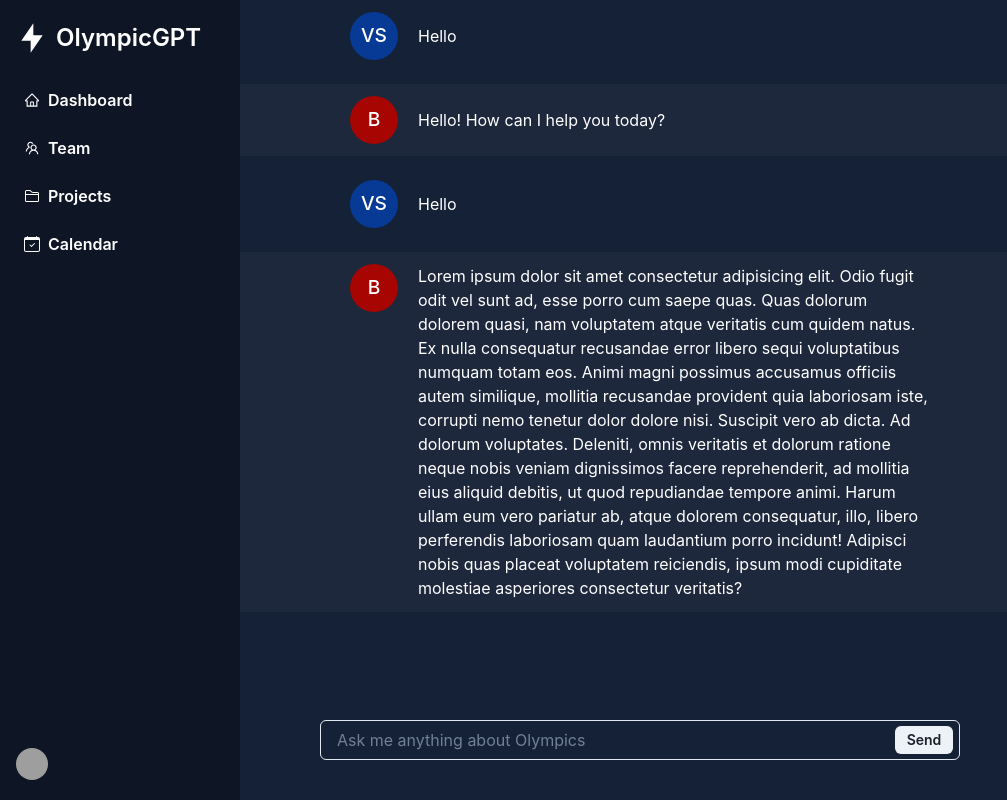
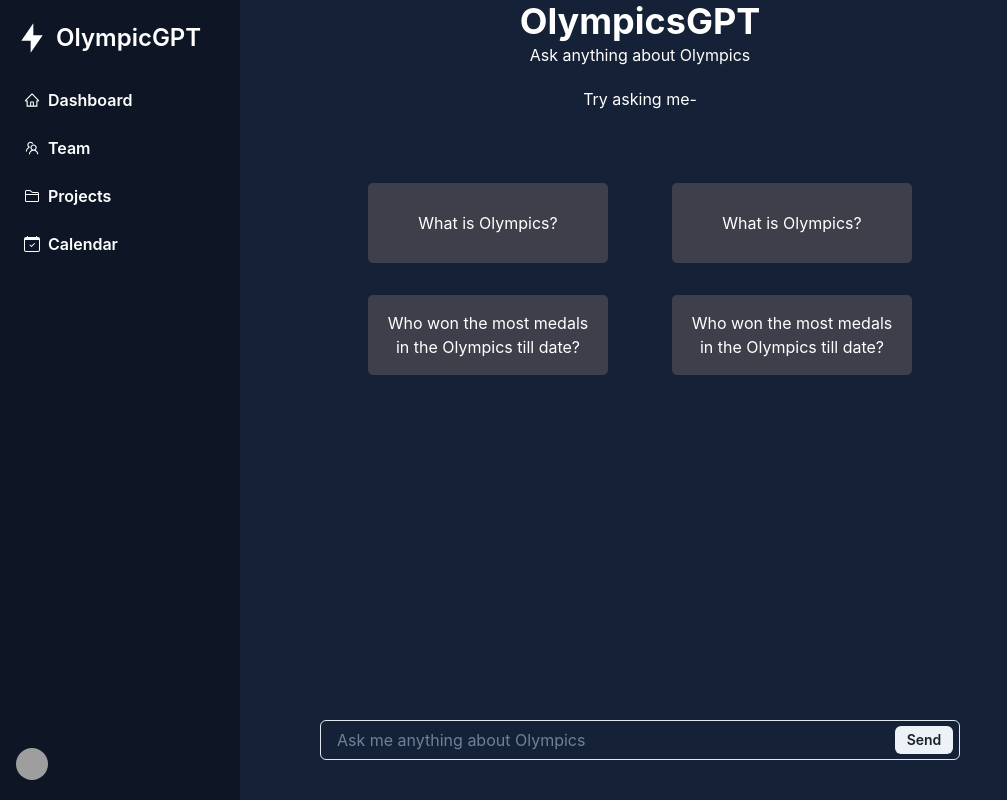
Before and after one commit to shakzodk/olym-gpt, a React (Vite) app in the folder frontend/: page / in a window 1280 px wide. Shown: the whole page, without its empty margins (0-1007 px from the left). Built offline with nearby package versions, Linux system fonts and the light colour scheme; grey boxes are pictures that could not be loaded.

Commit message:
integrated fronted with the backend

```diff
--- a/frontend/src/components/chat/chat.component.jsx
+++ b/frontend/src/components/chat/chat.component.jsx
@@ -1,32 +1,27 @@
 import ChatExample from "./example.component";
 import Message from "../message/message.component";
 import { Flex, Box } from "@chakra-ui/react";
+import {useSelector} from "react-redux";
+import { selectChat } from "../../store/chat/chat.selector";
 
-let chats = [
-    [
-        {role: "user", text: "Hello"},
-        {role: "system", text: "Hello! How can I help you today?"},
-    ],
-
-    [
-        {role: "user", text: "Hello"},
-        {role: "system", text: "Lorem ipsum dolor sit amet consectetur adipisicing elit. Odio fugit odit vel sunt ad, esse porro cum saepe quas. Quas dolorum dolorem quasi, nam voluptatem atque veritatis cum quidem natus. Ex nulla consequatur recusandae error libero sequi voluptatibus numquam totam eos. Animi magni possimus accusamus officiis autem similique, mollitia recusandae provident quia laboriosam iste, corrupti nemo tenetur dolor dolore nisi. Suscipit vero ab dicta. Ad dolorum voluptates. Deleniti, omnis veritatis et dolorum ratione neque nobis veniam dignissimos facere reprehenderit, ad mollitia eius aliquid debitis, ut quod repudiandae tempore animi. Harum ullam eum vero pariatur ab, atque dolorem consequatur, illo, libero perferendis laboriosam quam laudantium porro incidunt! Adipisci nobis quas placeat voluptatem reiciendis, ipsum modi cupiditate molestiae asperiores consectetur veritatis?"}
-    ],
-]
+// let chats = [
+//     {role: "user", text: "Hello"},
+//     {role: "system", text: "Hello! How can I help you today?"},
+//     {role: "user", text: "Hello"},
+//     {role: "system", text: "Lorem ipsum dolor sit amet consectetur adipisicing elit. Odio fugit odit vel sunt ad, esse porro cum saepe quas. Quas dolorum dolorem quasi, nam voluptatem atque veritatis cum quidem natus. Ex nulla consequatur recusandae error libero sequi voluptatibus numquam totam eos. Animi magni possimus accusamus officiis autem similique, mollitia recusandae provident quia laboriosam iste, corrupti nemo tenetur dolor dolore nisi. Suscipit vero ab dicta. Ad dolorum voluptates. Deleniti, omnis veritatis et dolorum ratione neque nobis veniam dignissimos facere reprehenderit, ad mollitia eius aliquid debitis, ut quod repudiandae tempore animi. Harum ullam eum vero pariatur ab, atque dolorem consequatur, illo, libero perferendis laboriosam quam laudantium porro incidunt! Adipisci nobis quas placeat voluptatem reiciendis, ipsum modi cupiditate molestiae asperiores consectetur veritatis?"}
+// ]
 
 const Chat = () => {
+    const chats = useSelector(selectChat);
+    console.log("chats",chats);
     return(
         <>
         <Flex justify="center" align="center" flexDirection="column">
             {
-                chats.length <= 0 ? <ChatExample /> : chats.map((chat, index) => {
+                chats.length <= 0 ? <ChatExample /> : chats.map((message, index) => {
                     return(
                         <Box w="100%" key={index}>
-                            {chat.map((message, index) => {
-                                return(
-                                    <Message key={index} message={message.text} role={message.role} />
-                                )
-                            })}
+                            <Message key={index} message={message.text} role={message.role} />
                         </Box>
                     )
                 })
--- a/frontend/src/components/chatInput/chatInput.component.jsx
+++ b/frontend/src/components/chatInput/chatInput.component.jsx
@@ -1,11 +1,25 @@
 import { Flex, Input, InputGroup, InputRightElement, Button } from "@chakra-ui/react";
 import { useState } from "react";
+import { useDispatch } from "react-redux";
+import { addMessage } from "../../store/chat/chat.reducer";
 
 const ChatInput = () => {
     const [query, setQuery] = useState('')
+    const dispatch = useDispatch()
     const handleChange = (event) => setQuery(event.target.value)
-    const handleSubmit = () => {
+    const handleSubmit = async (e) => {
         console.log(query)
+        e.preventDefault()
+        dispatch(addMessage({role: "user", text: query}))
+        const response = await fetch('http://localhost:5000/query', {
+            method: 'POST',
+            headers: {
+                'Content-Type': 'application/json'
+            },
+            body: JSON.stringify({query})
+        })
+        const data = await response.json()
+        dispatch(addMessage(data.response.queryRes))
     }
     return (
         <Flex justify="center" mt="5" pos="fixed" bottom="10" left="0" right="0">
--- a/frontend/src/components/message/message.component.jsx
+++ b/frontend/src/components/message/message.component.jsx
@@ -8,10 +8,10 @@ message: {
 */
 const Message = ({message, role}) => {
     return (
-        <Flex alignItems="center" mb="3" w="100%" justify="center" bgColor={role=="system"?"#1D283D":"inherit"} py="3">
+        <Flex alignItems="center" mb="3" w="100%" justify="center" bgColor={role=="assistant"?"#1D283D":"inherit"} py="3">
             <Wrap mr="5" alignSelf="start">
                 <WrapItem>
-                    <Avatar name={role==="system"?"Bot":"Vaibhav Sachdeva"}/>
+                    <Avatar name={role==="assistant"?"Bot":"Vaibhav Sachdeva"}/>
                 </WrapItem>
             </Wrap>
             <Box w="40%">
--- a/frontend/src/main.jsx
+++ b/frontend/src/main.jsx
@@ -1,12 +1,16 @@
 import React from 'react'
 import ReactDOM from 'react-dom/client'
 import { ChakraProvider } from '@chakra-ui/react'
+import { Provider } from 'react-redux'
+import { store } from './store/store.js'
 import App from './App.jsx'
 
 ReactDOM.createRoot(document.getElementById('root')).render(
   <React.StrictMode>
-    <ChakraProvider>
-      <App />
-    </ChakraProvider>
+    <Provider store={store}>
+      <ChakraProvider>
+        <App />
+      </ChakraProvider>
+    </Provider>
   </React.StrictMode>,
 )
--- a/frontend/src/store/chat/chat.reducer.js
+++ b/frontend/src/store/chat/chat.reducer.js
@@ -2,7 +2,7 @@ import { createSlice } from "@reduxjs/toolkit";
 
 const chatSlice = createSlice({
     name: 'chat',
-    initialState: [{message:"", role:""}],
+    initialState: [],
     reducers: {
         addMessage: (state, action) => {
             state.push(action.payload) // under the hood, immer is used to make this immutable
--- a/frontend/src/store/chat/chat.selector.js
+++ b/frontend/src/store/chat/chat.selector.js
@@ -1 +1 @@
-const selectChat = state => state.chat;
+export const selectChat = state => state.chat;
```
